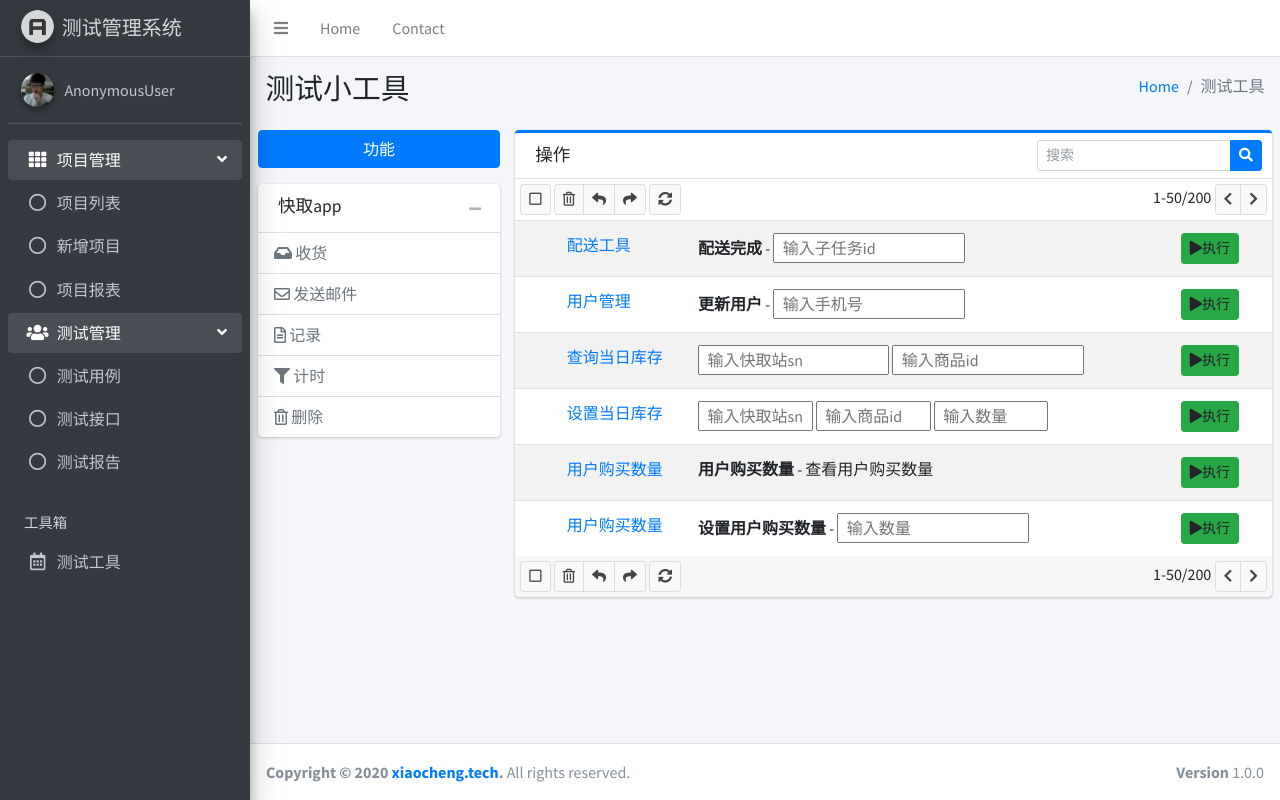
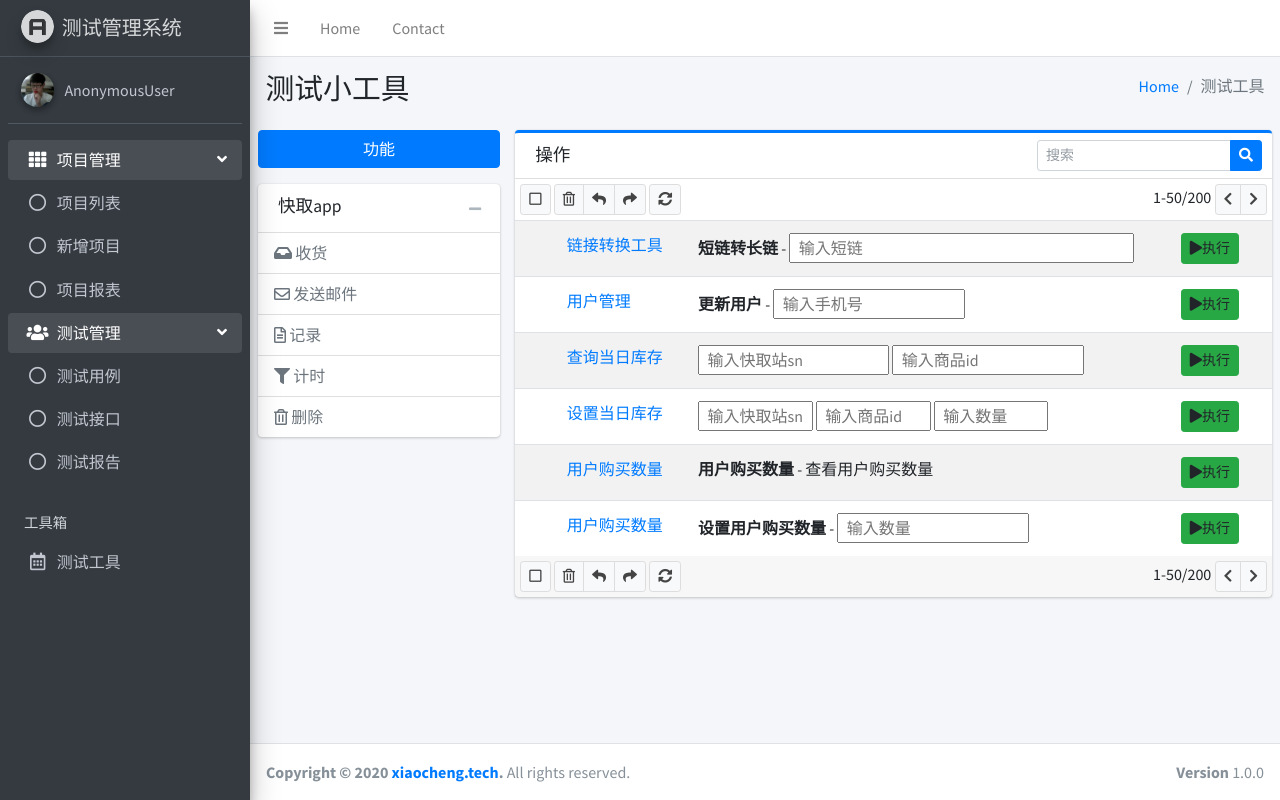
Before and after one commit to xiaochengyez/my_test, a Django app: template templates/tester/mailbox.html in a window 1280 px wide. Run offline with Django 3.2, Linux system fonts and the light colour scheme; the template is opened without the code that fills it, so the values that code supplies are empty; some libraries are stand-ins or nearby versions.

Commit message:
测试平台

```diff
--- a/static/dist/js/pages/mailbox.js
+++ b/static/dist/js/pages/mailbox.js
@@ -113,22 +113,24 @@ function update_stock(){
         }
   }
 
-  function delivery() {
-      var sub_project_id = document.getElementById('sub_project_id').value;
-      if(!sub_project_id){
-            alert('输入计划id不能为空')
+  function update_link() {
+      var my_link = document.getElementById('my_link').value;
+
+      if(!my_link){
+            alert('输入短链不能为空')
         }
+
       else {
+          console.info(my_link);
           $.ajax({
               type:'post',
-              data:{"sub_project_id":sub_project_id},
-
-              url: 'http://10.0.0.141:8089/completeDelivery/',
+              data:{"my_link":my_link},
+              url: '/update_link/',
         success:function (data) {
             alert(data);
         },
         error: function () {
-            alert('已经处理过了!');
+            alert('转换失败');
         }
 
         });
--- a/templates/tester/mailbox.html
+++ b/templates/tester/mailbox.html
@@ -264,11 +264,11 @@
                   <tr>
 
                     <td class="mailbox-star"><a href="#"><i class="fas fa-star-o text-warning"></i></a></td>
-                    <td class="mailbox-name"><a href="http://10.0.0.141:8089/swagger-ui.html#/%E6%8E%A5%E5%8F%A3%E5%8F%82%E6%95%B0/deliveryCompleteUsingPOST">配送工具</a></td>
-                    <td class="mailbox-subject"><b>配送完成</b> -
-                        <input type="text" class="col-5" id="sub_project_id" name="sub_project_id" size="10" placeholder="输入子任务id" value="">
+                    <td class="mailbox-name"><a href="#">链接转换工具</a></td>
+                    <td class="mailbox-subject"><b>短链转长链</b> -
+                        <input type="text" class="col-9" id="my_link" name="small_link" size="30" placeholder="输入短链" value="">
                     </td>
-                    <td class="mailbox-attachment"> <a class="btn btn-success btn-sm" onclick="delivery()"><i class="fas fa-play"></i>执行</a></td>
+                    <td class="mailbox-attachment"> <a class="btn btn-success btn-sm" onclick="update_link()"><i class="fas fa-play"></i>执行</a></td>
 
                   </tr>
                     <tr>
--- a/testPlatform/tests.py
+++ b/testPlatform/tests.py
@@ -40,5 +40,3 @@ def get_count():
     print(redis.get_data('{0311110423}:20200830:1:362:'))
     print(redis.get_data('{0311110422}:20200830:1:361:'))
     print(redis.get_data('{0311110422}:20200830:1:362:'))
-
-get_count()
--- a/testPlatform/util/mysqlUtil.py
+++ b/testPlatform/util/mysqlUtil.py
@@ -12,9 +12,9 @@ class MysqlUtil:
     def _connect_mysql():
         try:
             load_dict = {
-                          "host": "xiaoxinqa.mysql.polardb.rds.aliyuncs.com",
-                          "user": "xiaoxin_qa_devep",
-                          "password": "!1qaz@2wsx",
+                          "host": "localhost",
+                          "user": "root",
+                          "password": "root",
                           "db": "c_user_center",
                           "charset": "utf8",
                           "port": 3306
--- a/testPlatform/util/redisUtil.py
+++ b/testPlatform/util/redisUtil.py
@@ -5,9 +5,9 @@
 import redis
 
 redisInfo = {
-    "host": 'r-2ze18cur7pi0rs0wih.redis.rds.aliyuncs.com',
-    "password": 'r-2ze18cur7pi0rs0wih',
-    "port": 6379,
+    "host":  "test.kakahui.net",
+    "password": 'test123',
+    "port": 6380,
     "db": 0
 }
 
--- a/test_platform/settings.py
+++ b/test_platform/settings.py
@@ -78,7 +78,7 @@ WSGI_APPLICATION = 'test_platform.wsgi.application'
 DATABASES = {
     'default': {
         'ENGINE': 'django.db.backends.mysql',
-        'HOST': '47.94.152.171',  # 数据库所在服务器的ip地址
+        'HOST': 'localhost',  # 数据库所在服务器的ip地址
         'PORT': '3306',  # 监听端口 默认3306即可
         'NAME': 'project',  # 新建数据库名
         'USER': 'root',  # 数据库登录名
--- a/test_platform/urls.py
+++ b/test_platform/urls.py
@@ -39,7 +39,7 @@ urlpatterns = [
 
 
     path('add_inter/',views.add_inter),
-    path('update_user/',views.update_user),
+    path('update_link/',views.update_link),
     path('get_limit_count/',views.get_limit_count),
     path('set_limit_count/',views.set_limit_count),
     path('get_goods_count/',views.get_goods_count),
```
Also changed, not shown: testPlatform/views.py (+13 -7 lines), 1 other file.
